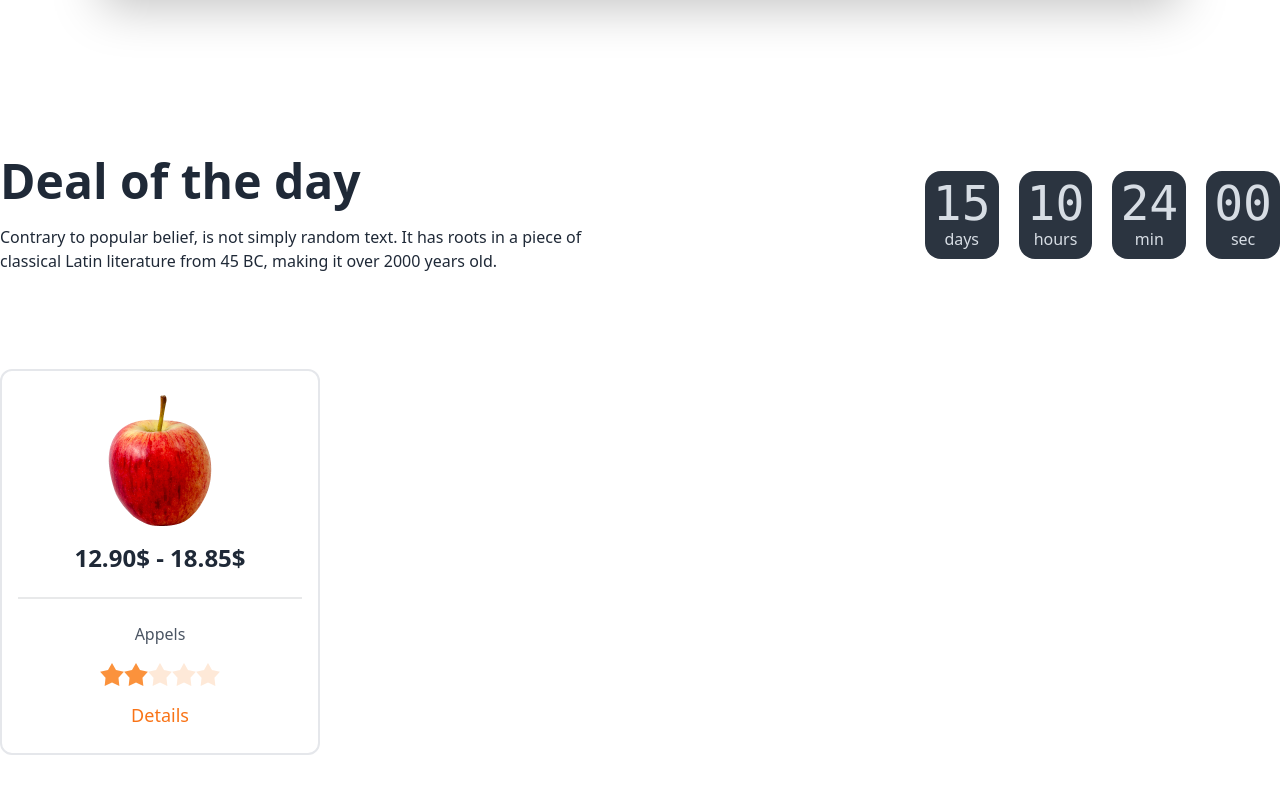
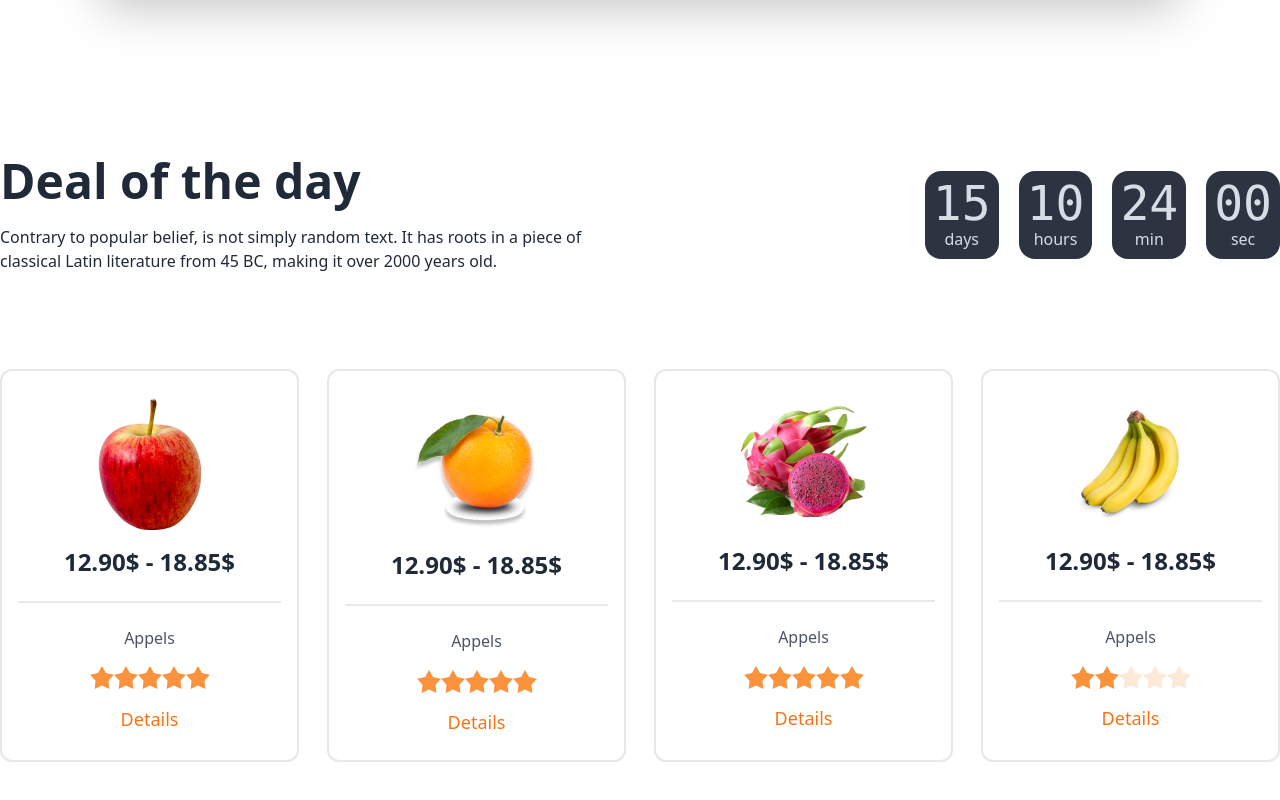
Before and after one commit to rifatrahman1/Fruit-Brust-DaisyUI, a plain HTML site: page index.html in a window 1280 px wide. Shown: the part 899-1699 px from the top of the page. Drawn offline with nearby package versions, Linux system fonts and the light colour scheme.

Commit message:
added to grid cols small medium and largest device

```diff
--- a/index.html
+++ b/index.html
@@ -211,7 +211,7 @@
                           </div>
                     </div>
                 </div>
-                <div class="grid grid-cols-1 md:grid-cols-2 lg:grid-cols-4 mt-24">
+                <div class="grid grid-cols-1 md:grid-cols-2 lg:grid-cols-4 gap-7 mt-24">
                     <div class="flex flex-col items-center justify-center px-4 py-6 border-2 rounded-xl space-y-4">
                         <img src="images/fruit6.png" alt="">
                         <h4 class="text-2xl font-bold">12.90$ - 18.85$</h4>
@@ -230,9 +230,60 @@
                           </div>
                           <p class="text-[18px] text-orange-500">Details</p>
                     </div>
-                    <div></div>
-                    <div></div>
-                    <div></div>
+                    <div class="flex flex-col items-center justify-center px-4 py-6 border-2 rounded-xl space-y-4">
+                        <img src="images/fruit7.png" alt="">
+                        <h4 class="text-2xl font-bold">12.90$ - 18.85$</h4>
+                        <div class="divider"></div>
+                        <p class="text-base font-medium text-gray-600">Appels</p>
+                        <div class="rating">
+                            <input type="radio" name="rating-2" class="mask mask-star-2 bg-orange-400" />
+                            <input
+                              type="radio"
+                              name="rating-2"
+                              class="mask mask-star-2 bg-orange-400"
+                              checked="checked" />
+                            <input type="radio" name="rating-2" class="mask mask-star-2 bg-orange-400" />
+                            <input type="radio" name="rating-2" class="mask mask-star-2 bg-orange-400" />
+                            <input type="radio" name="rating-2" class="mask mask-star-2 bg-orange-400" />
+                          </div>
+                          <p class="text-[18px] text-orange-500">Details</p>
+                    </div>
+                    <div class="flex flex-col items-center justify-center px-4 py-6 border-2 rounded-xl space-y-4">
+                        <img src="images/fruit8.png" alt="">
+                        <h4 class="text-2xl font-bold">12.90$ - 18.85$</h4>
+                        <div class="divider"></div>
+                        <p class="text-base font-medium text-gray-600">Appels</p>
+                        <div class="rating">
+                            <input type="radio" name="rating-2" class="mask mask-star-2 bg-orange-400" />
+                            <input
+                              type="radio"
+                              name="rating-2"
+                              class="mask mask-star-2 bg-orange-400"
+                              checked="checked" />
+                            <input type="radio" name="rating-2" class="mask mask-star-2 bg-orange-400" />
+                            <input type="radio" name="rating-2" class="mask mask-star-2 bg-orange-400" />
+                            <input type="radio" name="rating-2" class="mask mask-star-2 bg-orange-400" />
+                          </div>
+                          <p class="text-[18px] text-orange-500">Details</p>
+                    </div>
+                    <div class="flex flex-col items-center justify-center px-4 py-6 border-2 rounded-xl space-y-4">
+                        <img src="images/fruit9.png" alt="">
+                        <h4 class="text-2xl font-bold">12.90$ - 18.85$</h4>
+                        <div class="divider"></div>
+                        <p class="text-base font-medium text-gray-600">Appels</p>
+                        <div class="rating">
+                            <input type="radio" name="rating-2" class="mask mask-star-2 bg-orange-400" />
+                            <input
+                              type="radio"
+                              name="rating-2"
+                              class="mask mask-star-2 bg-orange-400"
+                              checked="checked" />
+                            <input type="radio" name="rating-2" class="mask mask-star-2 bg-orange-400" />
+                            <input type="radio" name="rating-2" class="mask mask-star-2 bg-orange-400" />
+                            <input type="radio" name="rating-2" class="mask mask-star-2 bg-orange-400" />
+                          </div>
+                          <p class="text-[18px] text-orange-500">Details</p>
+                    </div>
                 </div>
             </div>
          </section>
```
